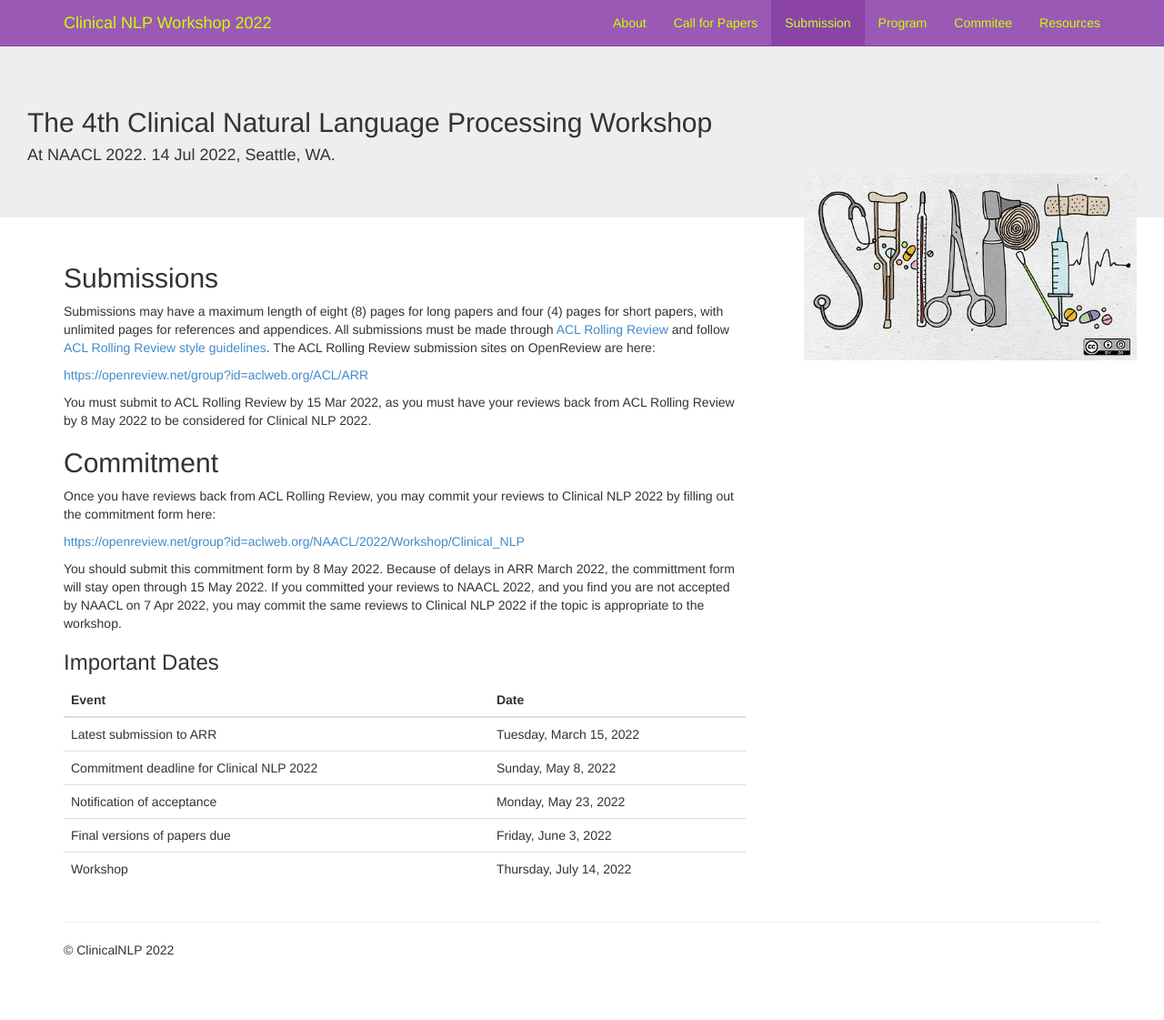
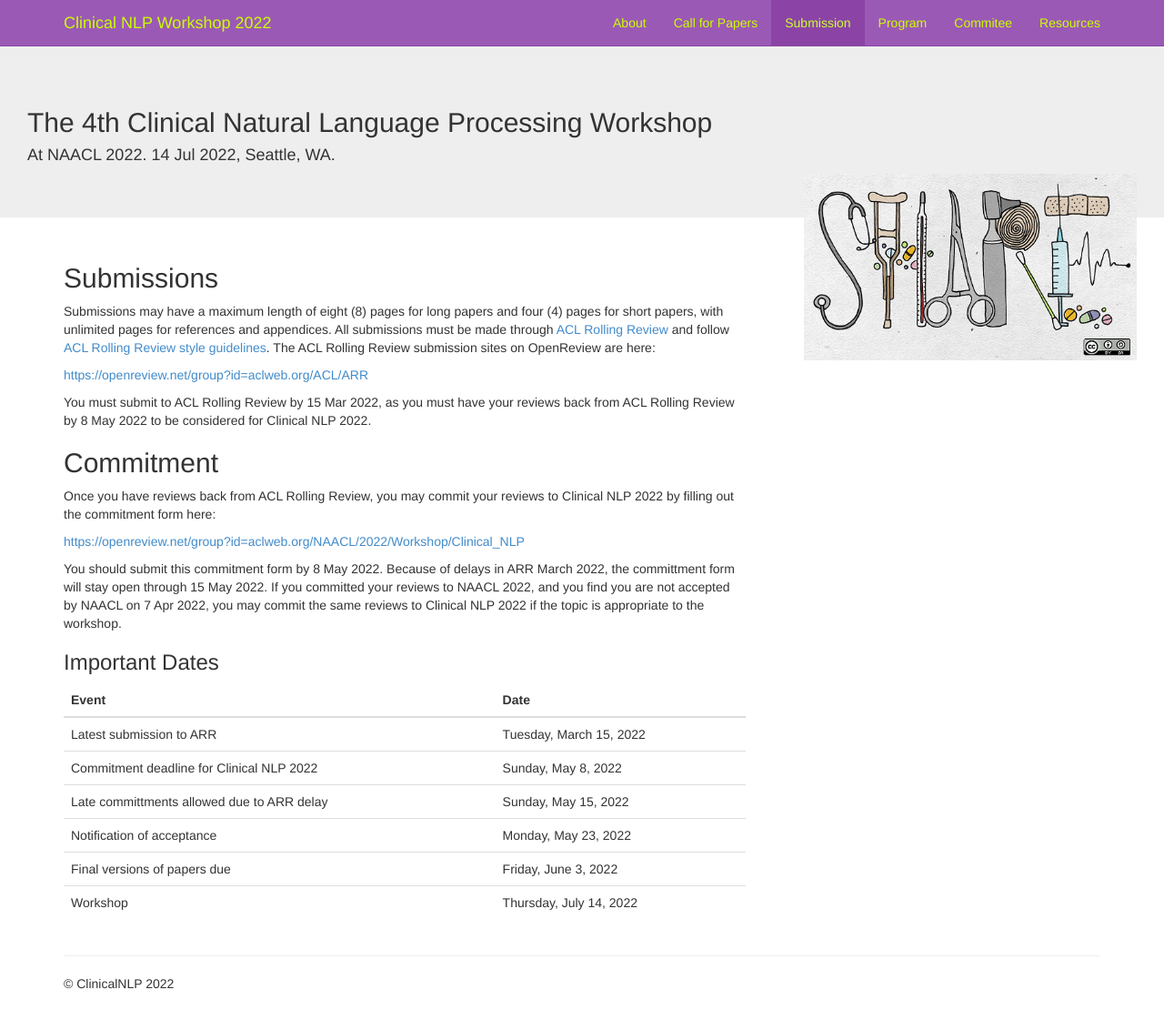
Before and after one commit to clinical-nlp/clinical-nlp.github.io, a Jekyll site: the page built from 2022/submission.md, in a window 1280 px wide and 1121 px high. Shown: the whole window at 91% size. Built offline with Jekyll 4.4.1, drawn with Linux system fonts in a browser that asks for light colours; nearby versions of some CDN libraries; comment, search, counter and statistics services are not loaded.

Commit message:
Update submission.md

```diff
--- a/2022/submission.md
+++ b/2022/submission.md
@@ -27,10 +27,11 @@ If you committed your reviews to NAACL 2022, and you find you are not accepted b
 
 ### Important Dates
 
-| Event                                     | Date                    |
-| ----------------------------------------- | ----------------------- |
-| Latest submission to ARR                  | Tuesday, March 15, 2022 |
-| Commitment deadline for Clinical NLP 2022 | Sunday, May 8, 2022     |
-| Notification of acceptance                | Monday, May 23, 2022    |
-| Final versions of papers due              | Friday, June 3, 2022    |
-| Workshop                                  | Thursday, July 14, 2022 |
+| Event                                      | Date                    |
+| ------------------------------------------ | ----------------------- |
+| Latest submission to ARR                   | Tuesday, March 15, 2022 |
+| Commitment deadline for Clinical NLP 2022  | Sunday, May 8, 2022     |
+| Late committments allowed due to ARR delay | Sunday, May 15, 2022    |
+| Notification of acceptance                 | Monday, May 23, 2022    |
+| Final versions of papers due               | Friday, June 3, 2022    |
+| Workshop                                   | Thursday, July 14, 2022 |
```
